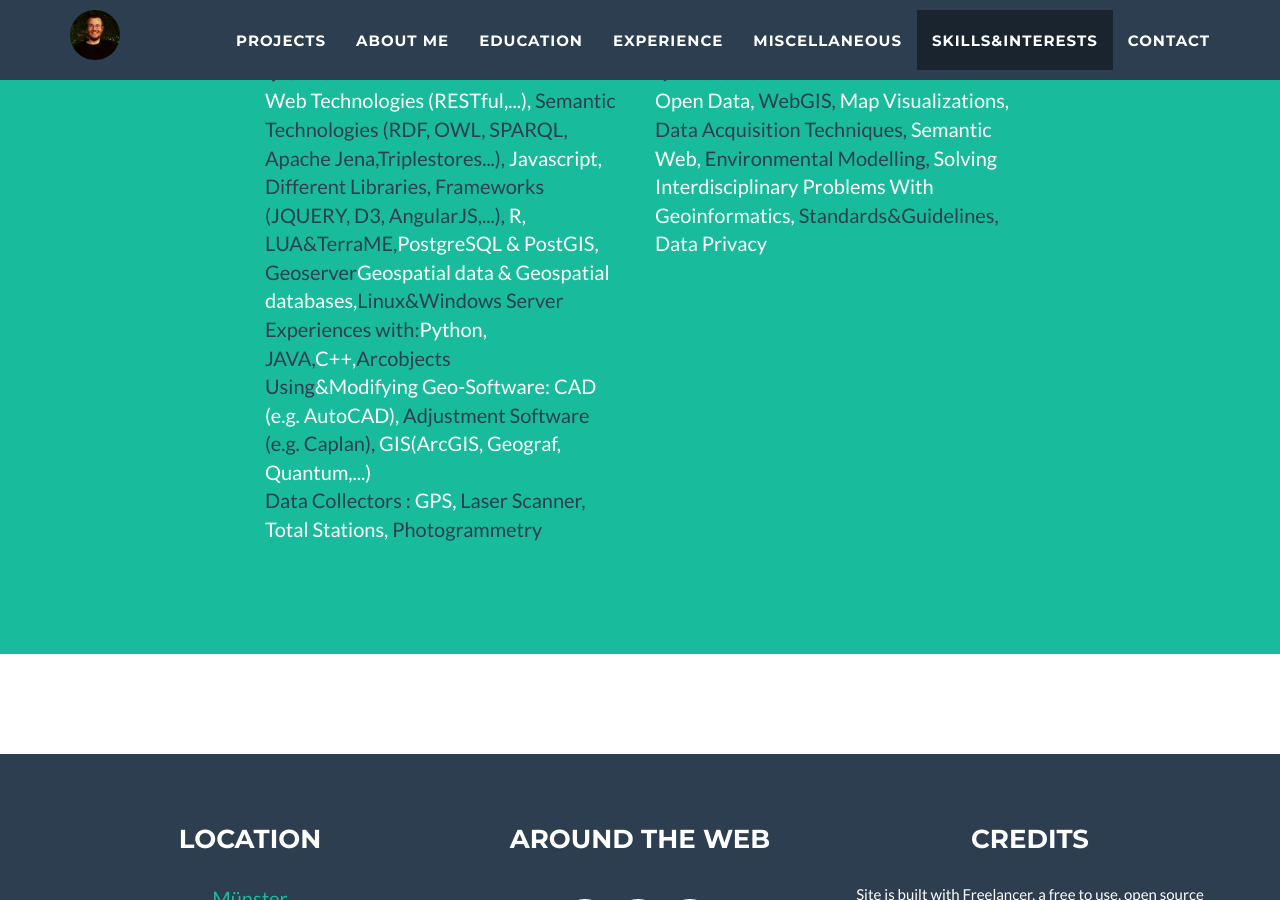
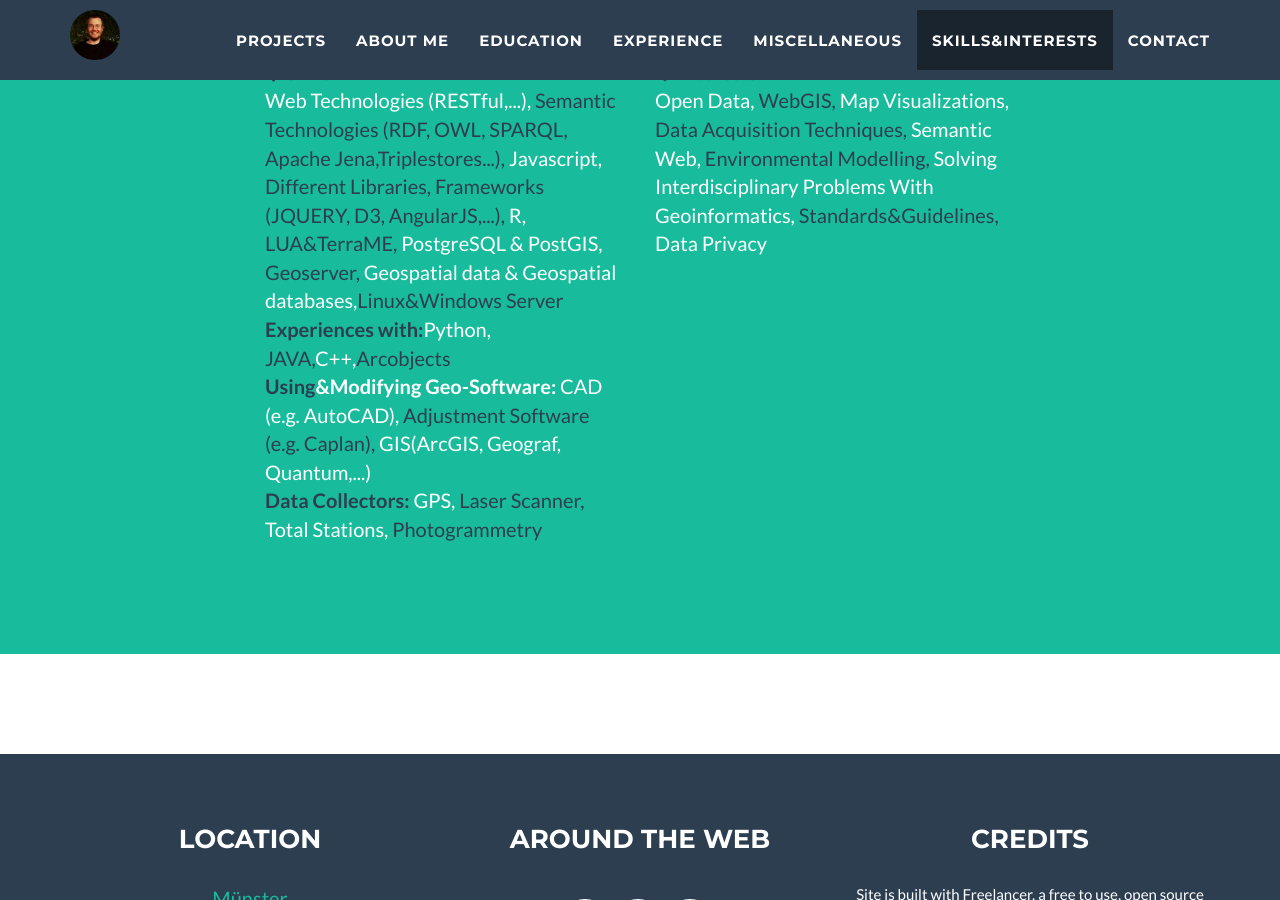
Before and after one commit to FriedrichMueller/FriedrichMueller.github.io, a Jekyll site: the page built from index.html, in a window 1280 px wide and 900 px high, scrolled down 6355 px. Built offline with Jekyll 4.4.1, drawn with Linux system fonts in a browser that asks for light colours.

Commit message:
text structure

```diff
--- a/_includes/skills.html
+++ b/_includes/skills.html
@@ -13,10 +13,10 @@
                 <div class="col-lg-4 col-lg-offset-2">
                     <p>
 <font color="#2c3e50"><i class='fa fa-crosshairs'></i>&nbspSkills</font> <br>
-Web Technologies (RESTful,...),<font color="#2c3e50"> Semantic Technologies (RDF, OWL, SPARQL, Apache Jena,Triplestores...),</font> Javascript,<font color="#2c3e50"> Different Libraries, Frameworks (JQUERY, D3, AngularJS,...),</font> R,<font color="#2c3e50"> LUA&TerraME,</font>PostgreSQL & PostGIS,<font color="#2c3e50"> Geoserver</font>Geospatial data & Geospatial databases,<font color="#2c3e50">Linux&Windows Server</font><br>
-<font color="#2c3e50"> Experiences with:</font>Python,<font color="#2c3e50"> JAVA,</font>C++,<font color="#2c3e50">Arcobjects</font><br>
-<font color="#2c3e50">Using</font>&Modifying Geo-Software: CAD (e.g. AutoCAD),<font color="#2c3e50"> Adjustment Software (e.g. Caplan),</font> GIS(ArcGIS, Geograf, Quantum,...)<br>
-<font color="#2c3e50">Data Collectors :</font> GPS, <font color="#2c3e50">Laser Scanner,</font> Total Stations,<font color="#2c3e50"> Photogrammetry</font>
+Web Technologies (RESTful,...),<font color="#2c3e50"> Semantic Technologies (RDF, OWL, SPARQL, Apache Jena,Triplestores...),</font> Javascript,<font color="#2c3e50"> Different Libraries, Frameworks (JQUERY, D3, AngularJS,...),</font> R,<font color="#2c3e50"> LUA&TerraME,</font> PostgreSQL & PostGIS,<font color="#2c3e50"> Geoserver,</font> Geospatial data & Geospatial databases,<font color="#2c3e50">Linux&Windows Server</font><br>
+<font color="#2c3e50"> <b>Experiences with:</b></font>Python,<font color="#2c3e50"> JAVA,</font>C++,<font color="#2c3e50">Arcobjects</font><br>
+<font color="#2c3e50"><b>Using</font>&Modifying Geo-Software:</b> CAD (e.g. AutoCAD),<font color="#2c3e50"> Adjustment Software (e.g. Caplan),</font> GIS(ArcGIS, Geograf, Quantum,...)<br>
+<font color="#2c3e50"><b>Data Collectors:</b></font> GPS, <font color="#2c3e50">Laser Scanner,</font> Total Stations,<font color="#2c3e50"> Photogrammetry</font>
 
 					</p>
                 </div>
```
